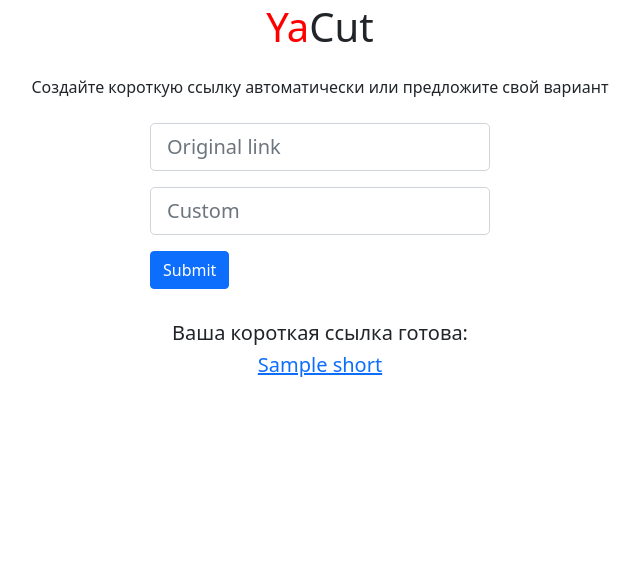
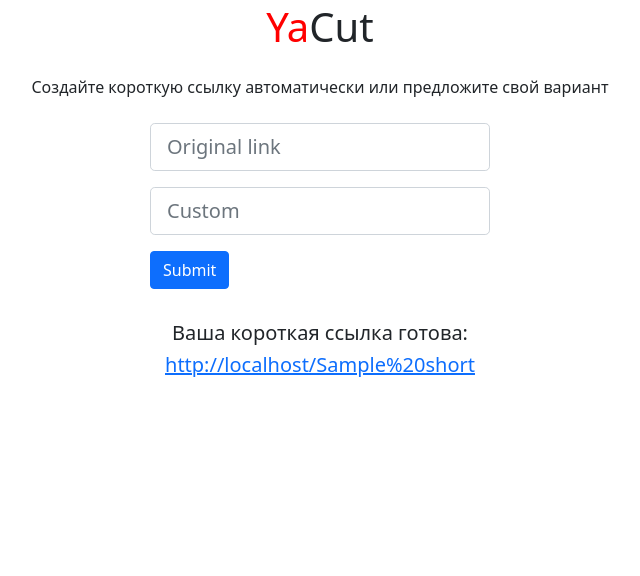
Before and after one commit to frank-stotch/yacut, a Flask app: template yacut/templates/index.html in a window 1280 px wide. Shown: the part 93-669 px from the top of the page, without its empty margins (320-960 px from the left). Run offline with Flask 3, Linux system fonts and the light colour scheme; the template is opened without the code that fills it: most values are stand-ins (such as "Sample title", 1, 10 or a date in 2020); form fields are guessed from the names that the template uses; parts of the project's set-up code (start-up, migrations or seed data) failed here and were passed over; some libraries are stand-ins or nearby versions.

Commit message:
fix template

```diff
--- a/yacut/templates/index.html
+++ b/yacut/templates/index.html
@@ -2,6 +2,7 @@
 {% block title %}YaCut - укоротитель ссылок{% endblock title %}
 
 {% block content %}
+  <main>
     <section class="container my-5 px-4">
       <h1 class="text-center"><span style="color:red">Ya</span>Cut</h1>
       <p class="text-center my-4">
@@ -31,10 +32,8 @@
               {% endwith %}
               {{ form.submit(class="btn btn-primary") }}
             </form>
-
         </div>
         <div class="col-sm">
-      </div>
         </div>
       </div>
 
@@ -46,8 +45,8 @@
             <div class="col-sm">
               <p class="text-center">
               <h5 class="text-center">Ваша короткая ссылка готова:</h5>
-        <a href="{{ short }}" class="text-center">
-          <h5 class="text-center">{{ short }}</h5>
+              <a href="{{ url_for('redirect_view', short=short, _external=True) }}" class="text-center">
+                <h5 class="text-center">{{ url_for('redirect_view', short=short, _external=True) }}</h5>
               </a>
               </p>
             </div>
@@ -55,8 +54,8 @@
             </div>
           </div>
         </div>
+      {% endif %}
 
-  {% endif %}
     </section>
   </main>
 {% endblock content %}
```
Lines whose indentation alone changed are shown as unchanged.
